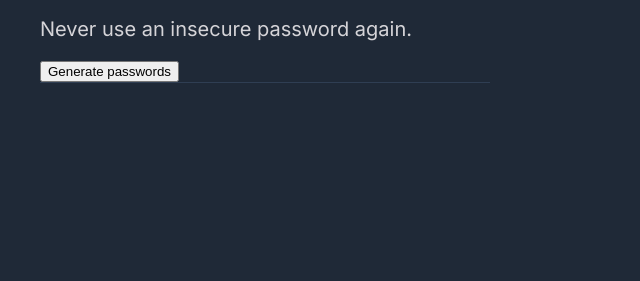
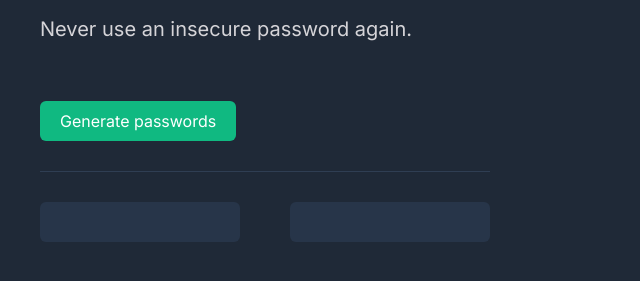
Before and after one commit to amirul1709/random-password-generator, a website built with Vite: page index.html in a window 1280 px wide. Shown: the part 97-378 px from the top of the page, without its empty margins (0-640 px from the left). Built offline with nearby package versions, Linux system fonts and the light colour scheme.

Commit message:
Implemented copy to clipboard

```diff
--- a/index.html
+++ b/index.html
@@ -12,11 +12,11 @@
 <body>
     <h1 class="heading">Generate a <span>random password</span></h1>
     <p class="sub-heading">Never use an insecure password again.</p>
-    <button onclick="generatePassword()">Generate passwords</button>
+    <button class="generatePassword-btn" onclick="generatePassword()">Generate passwords</button>
     <div id="border-div"></div>
     <div id="passwords-div">
-        <p id="password1" class="passwords-p"></p>
-        <p id="password2" class="passwords-p"></p>
+        <button id="password1" class="passwords-btn" onclick="copyToClipboard(this.textContent)"></button>
+        <button id="password2" class="passwords-btn" onclick="copyToClipboard(this.textContent)"></button>
     </div>
     <script src="index.js"></script>
 </body>
--- a/index.js
+++ b/index.js
@@ -26,3 +26,15 @@ function generatePassword() {
     passwordEl2.textContent = password
     password = ""
 }
+
+function copyToClipboard(password) {
+    if (password) {
+        navigator.clipboard.writeText(password)
+            .then(() => {
+                alert("Password copied to clipboard!");
+            })
+            .catch(err => {
+                alert("Failed to copy password.");
+            });
+    }
+}
```
